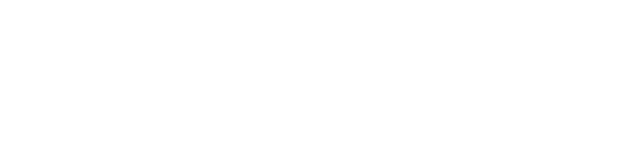
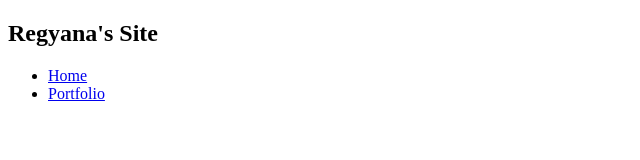
Before and after one commit to regyrobertso/regyrobertso.github.io, a plain HTML site: page portfolio.html in a window 1280 px wide. Shown: the whole page, without its empty margins (0-640 px from the left). Drawn offline with Linux system fonts and the light colour scheme.

Commit message:
add index.html and css files

```diff
--- a/portfolio.html
+++ b/portfolio.html
@@ -0,0 +1,22 @@
+<!DOCTYPE HTML>
+<html>
+    <head>
+        <title>Regyana's Site</title>
+    </head>
+
+    <body>
+      <div id="all-contents">
+        <nav>
+            <h1>Regyana's Site</h1>
+            <ul id="nav-ul">
+               <li class="nav-li">
+               <a class="nav-a" href="index.html">Home</a>
+             </li>
+             <li class="nav-li">
+               <a class="nav-a" href="portfolio.html">Portfolio</a>
+             </li>
+         </ul>
+        </nav>
+      </div>
+    </body>
+</html>
--- a/style.css
+++ b/style.css
@@ -1,5 +1,5 @@
  body {
-       background: rgb(125, 198, 205);
+       background: rgb(144, 21, 182);
        color: rgb(45, 45, 45);
        padding: 10px;
        font-family: arial;
@@ -11,8 +11,9 @@
 
    /* navigation menu */
    nav {
-       background: rgb(239, 80, 41);
+       background: rgb(0, 0, 0);
       margin: 0 auto;
+      margin-bottom: 20px;
        display: flex;
        padding: 10px;
    }
```
Also changed, not shown: index.html (+12 -5 lines).
